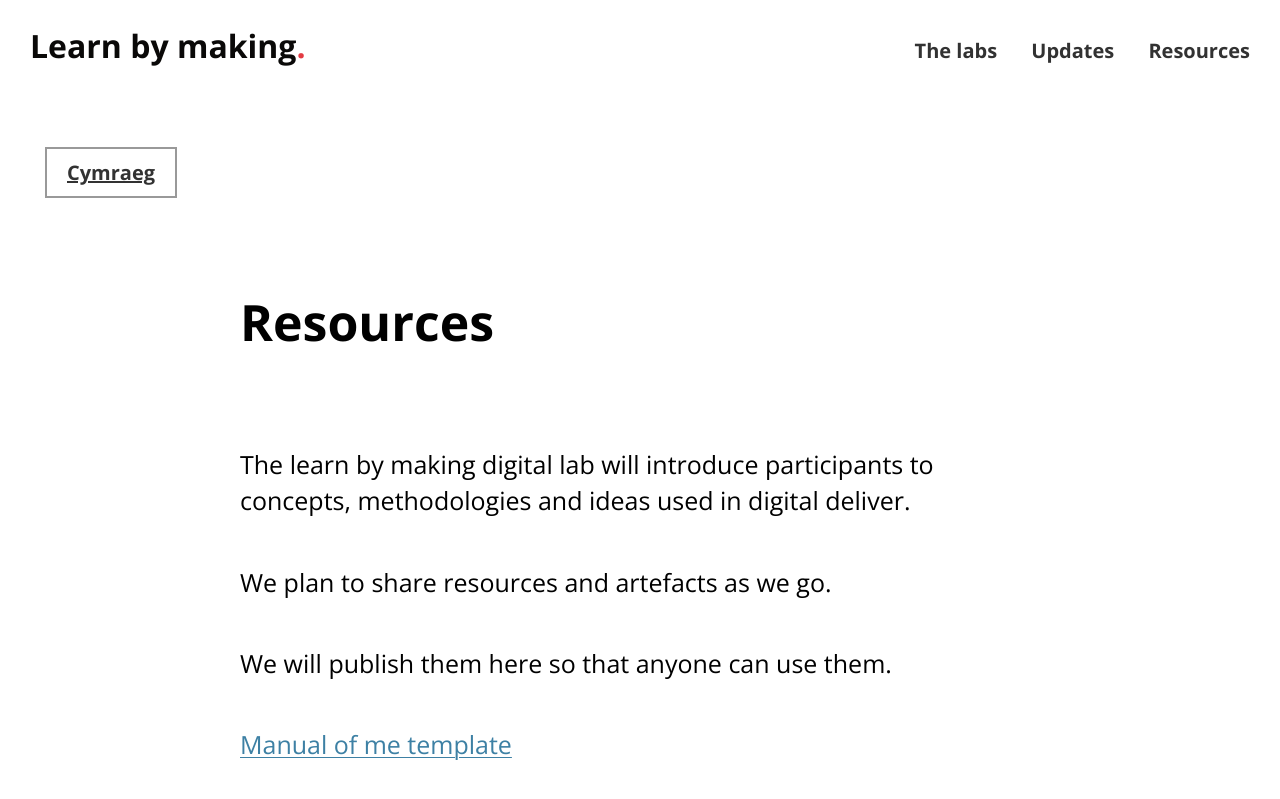
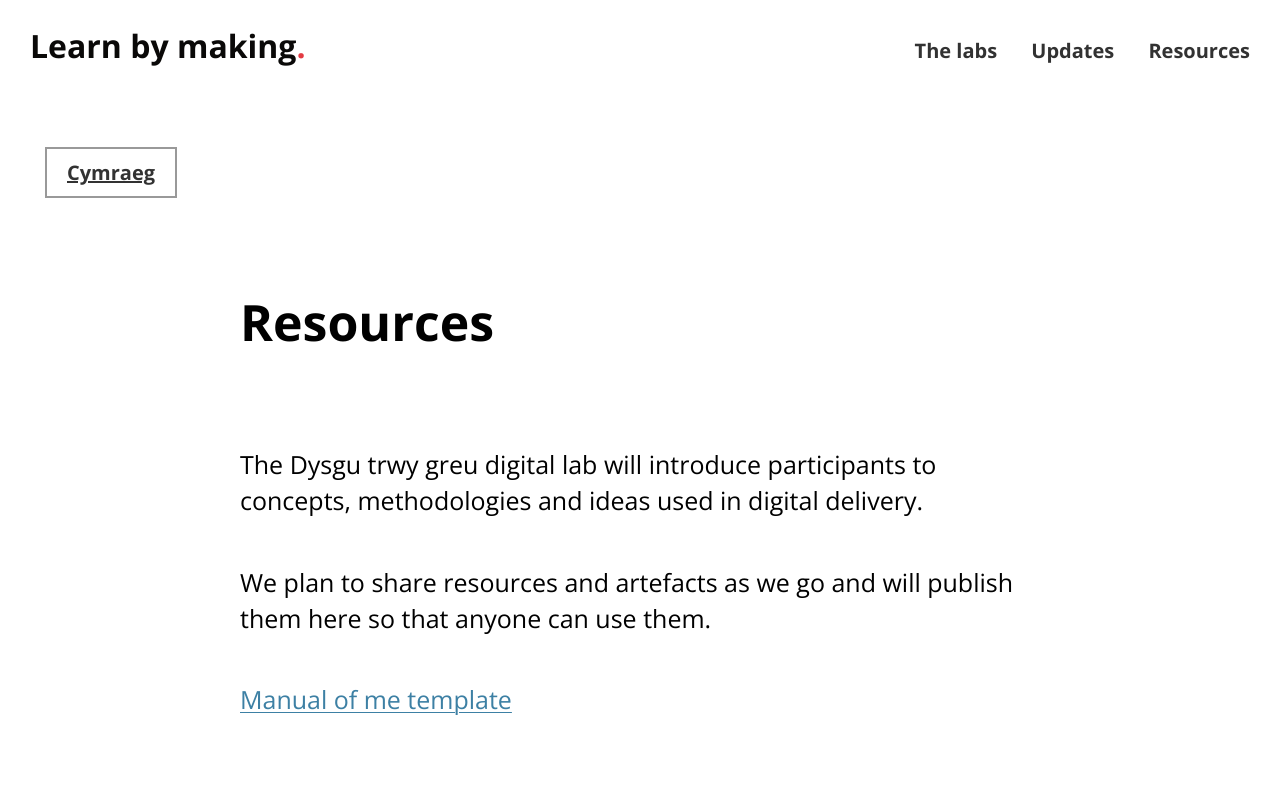
Before and after one commit to learnbymakingwales/learnbymakingwales.github.io, a Jekyll site: the page built from en/resource/index.md, in a window 1280 px wide. Shown: the top 799 px of the page. Built offline with Jekyll 4.4.1, drawn with Linux system fonts in a browser that asks for light colours.

Commit message:
fixes a teeny typo

```diff
--- a/en/resource/index.md
+++ b/en/resource/index.md
@@ -7,10 +7,8 @@ hidetitle: True
 category: resource
 ---
 
-The learn by making digital lab will introduce participants to concepts, methodologies and ideas used in digital deliver.
+The Dysgu trwy greu digital lab will introduce participants to concepts, methodologies and ideas used in digital delivery.
 
-We plan to share resources and artefacts as we go.
-
-We will publish them here so that anyone can use them.
+We plan to share resources and artefacts as we go and will publish them here so that anyone can use them.
 
 [Manual of me template](/en/resource/learn-by-making-manual-of-me.png)
```
